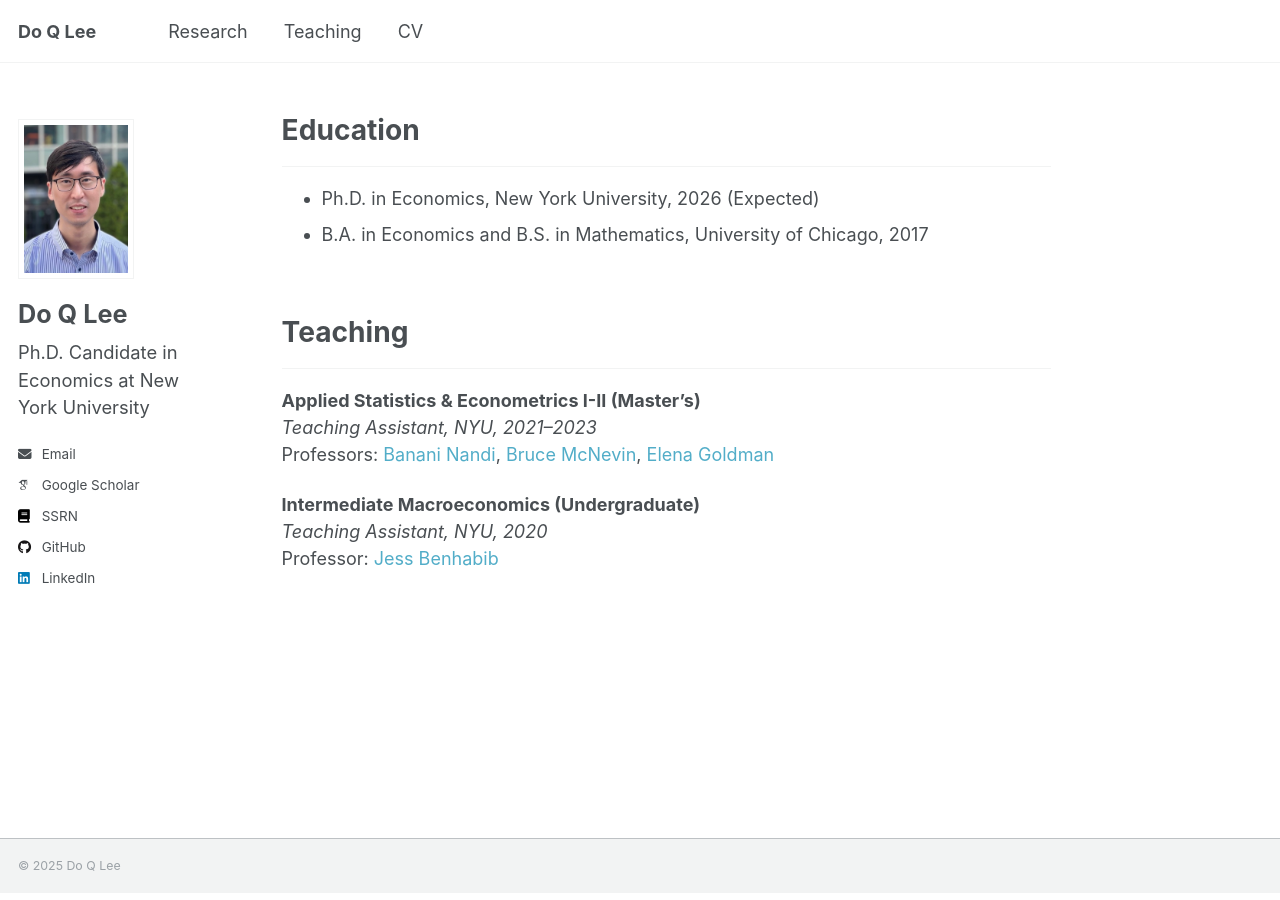
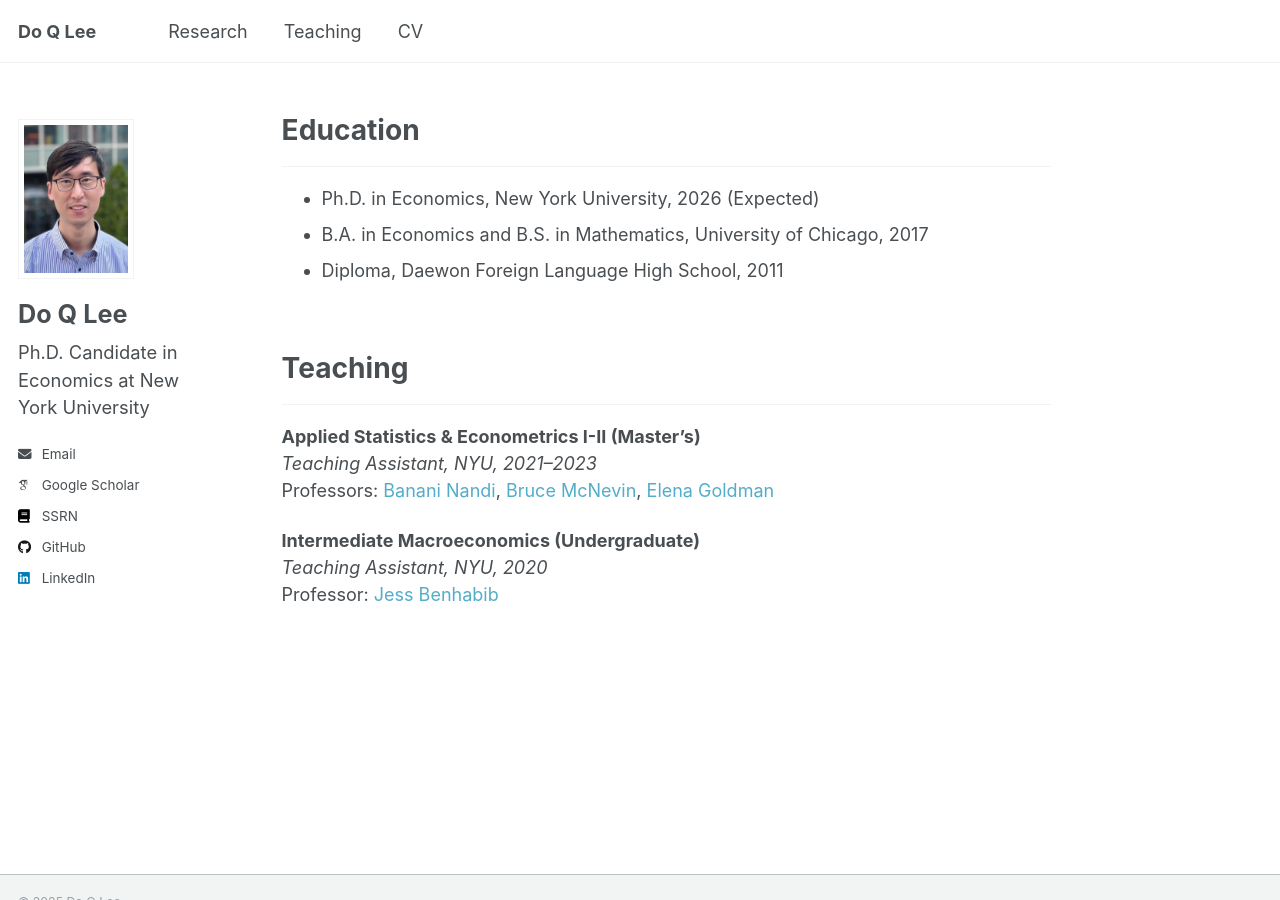
Before and after one commit to doqlee/doqlee.github.io, a Jekyll site: the page built from _pages/main.md, in a window 1280 px wide and 900 px high, scrolled down 2743 px. Built offline with Jekyll 4.4.1, drawn with Linux system fonts in a browser that asks for light colours; some web fonts are replaced.

Commit message:
Update main.md

```diff
--- a/_pages/main.md
+++ b/_pages/main.md
@@ -212,6 +212,7 @@ Education
 ---
 * Ph.D. in Economics, New York University, 2026 (Expected)
 * B.A. in Economics and B.S. in Mathematics, University of Chicago, 2017
+* Diploma, Daewon Foreign Language High School, 2011
 
 <div id="Research">
 </div>
```
